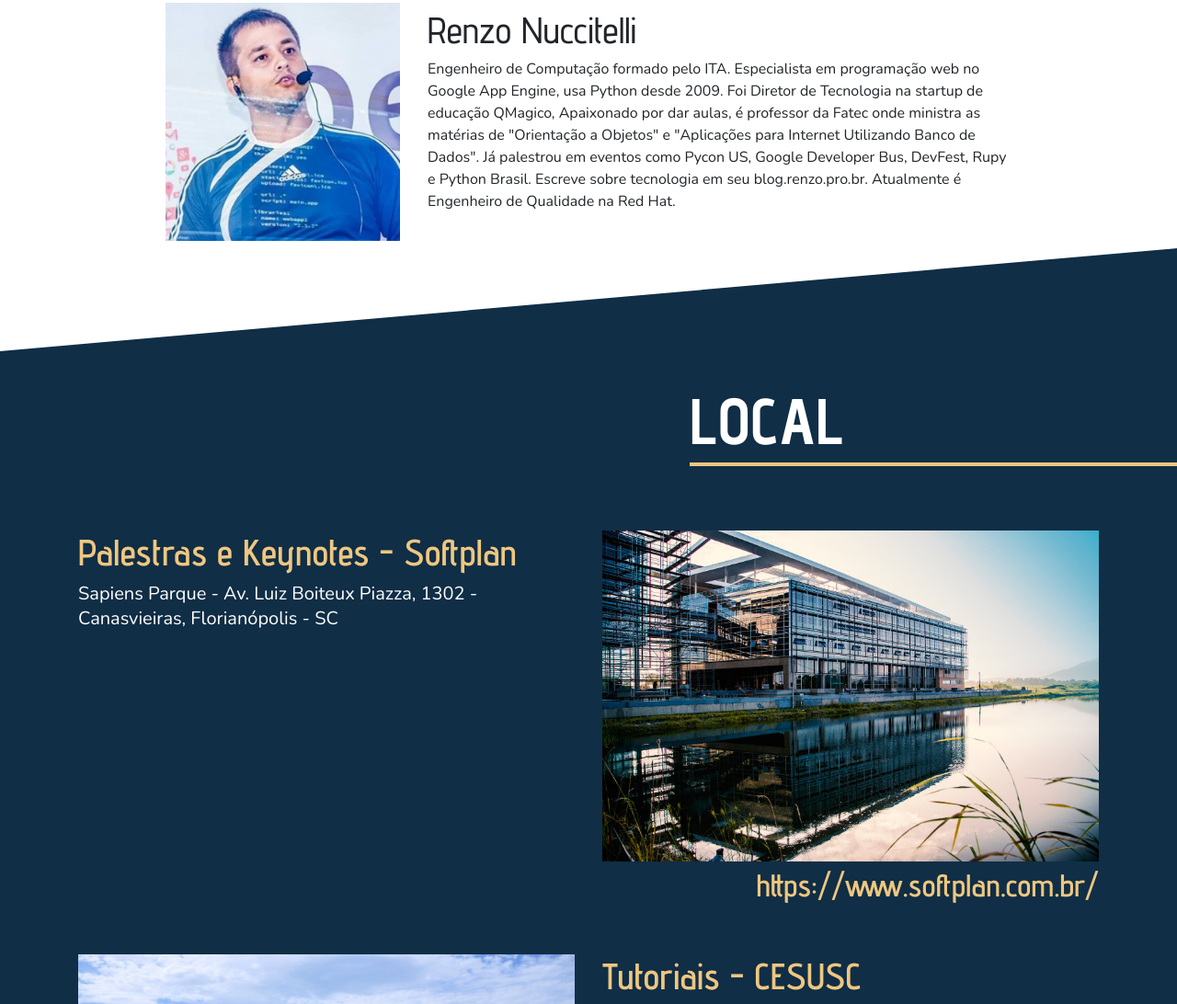
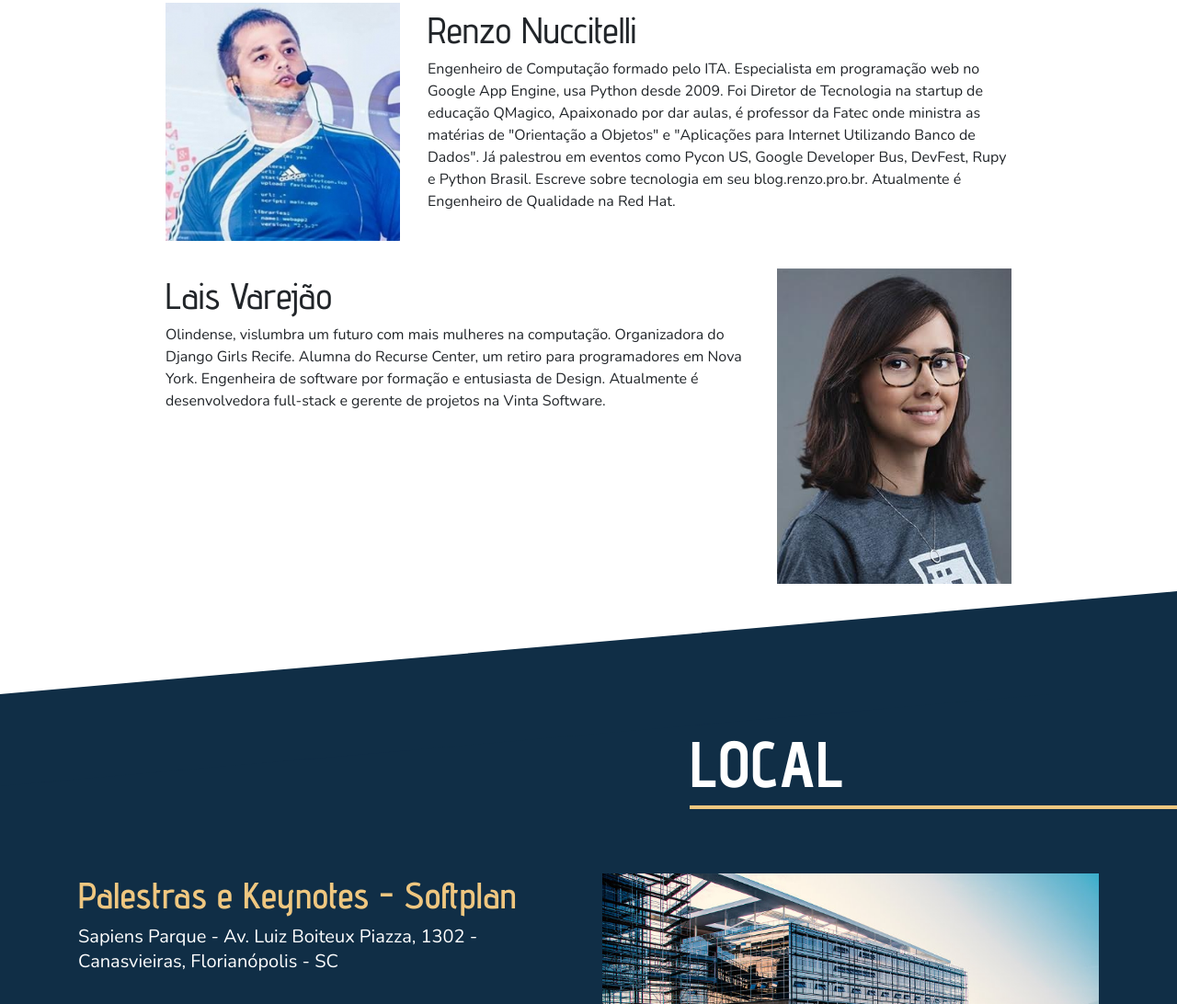
Before and after one commit to pythonbrasil/pybr2018-site, a website built with webpack: page src/index.html in a window 1280 px wide. Shown: the part 2951-4043 px from the top of the page at 92% size. Built offline with nearby package versions, Linux system fonts and the light colour scheme; files whose address does not match are found by name; what storm-scroll-to would draw is missing.

Commit message:
Adiciona keynote da Lais

```diff
--- a/src/index.html
+++ b/src/index.html
@@ -191,30 +191,33 @@
                     Brasil. Escreve sobre tecnologia em seu blog.renzo.pro.br.
                     Atualmente é Engenheiro de Qualidade na Red Hat.
 
-                </p>
               </div>
               <div class="keynote__summary__photo">
                 <img class="keynote-img-fluid" src="<%= require('./img/renzo.png') %>" alt="Renzo Nuccitelli">
-
               </div>
             </article>
 
-            <!-- article class="keynote__summary">
+            <article class="keynote__summary keynote-margin-spacer">
               <div class="keynote__summary__body">
                 <header class="keynote__summary__title">
-                  Nome da 4a keynote
+                  Lais Varejão
 
                 </header>
                 <p class="keynote__summary__text">
-                  Bio do(a) 4o keynote
+                  Olindense, vislumbra um futuro com mais mulheres na computação.
+                  Organizadora do Django Girls Recife. Alumna do Recurse Center,
+                  um retiro para programadores em Nova York. Engenheira de
+                  software por formação e entusiasta de Design. Atualmente é
+                  desenvolvedora full-stack e gerente de projetos na Vinta
+                  Software.
 
                 </p>
               </div>
               <div class="keynote__summary__photo">
-                <img class="keynote-img-fluid" src="<%= require('./img/mawkee.jpg') %>" alt="Nome do Keynote 4">
+                <img class="keynote-img-fluid" src="<%= require('./img/lais_varejao.jpg') %>" alt="Lais Varejão">
 
               </div>
-            </article -->
+            </article>
 
           </section>
         </div>
```
